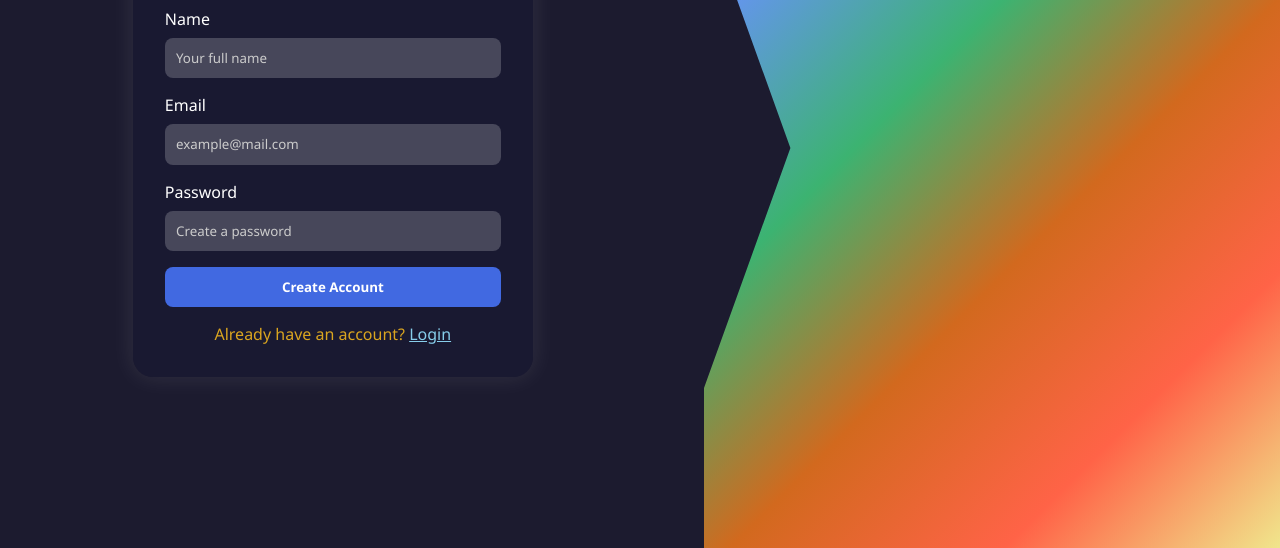
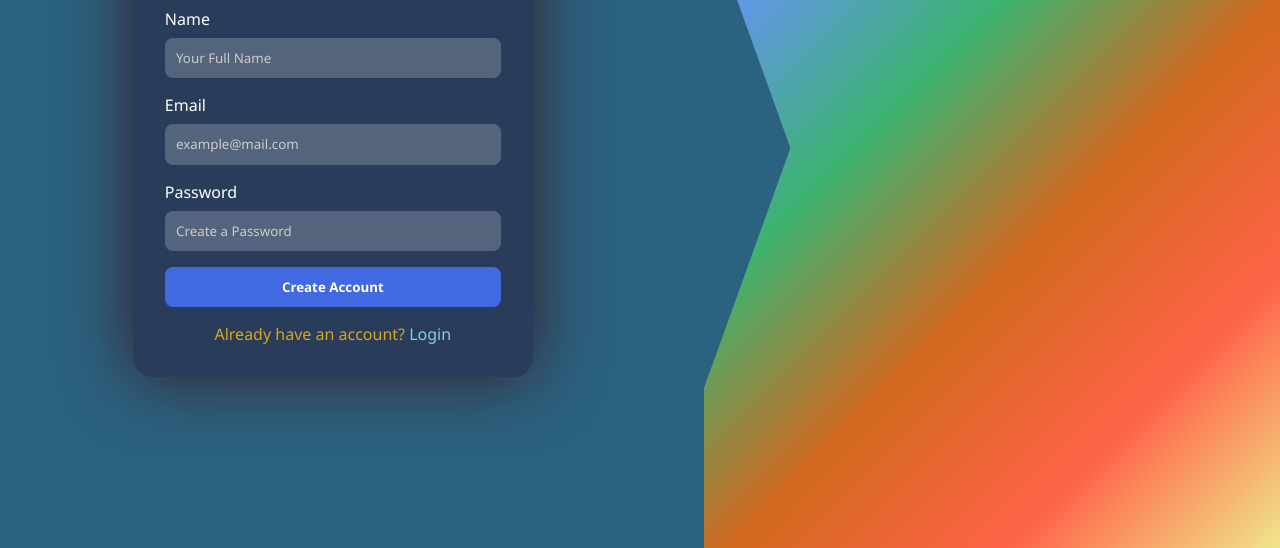
Before and after one commit to KTKarthick006/Rapicure, a plain HTML site: page frontend/signup.html in a window 1280 px wide. Shown: the part 252-800 px from the top of the page. Drawn offline with Linux system fonts and the light colour scheme.

Commit message:
fix: added animations in login and signup

```diff
--- a/frontend/signup.html
+++ b/frontend/signup.html
@@ -1,5 +1,6 @@
 <!DOCTYPE html>
 <html lang="en">
+
 <head>
   <meta charset="UTF-8">
   <meta name="viewport" content="width=device-width, initial-scale=1.0">
@@ -15,7 +16,7 @@
     body {
       display: flex;
       height: 100vh;
-      background: #1c1b2f; /* Deep royal background */
+      background: #2b6280;
       color: white;
     }
 
@@ -28,18 +29,18 @@
     }
 
     .form-box {
-      background: rgba(25, 25, 50, 0.7);
+      background: #293d5b;
       padding: 2rem;
       border-radius: 20px;
       width: 90%;
       max-width: 400px;
-      box-shadow: 0 0 25px rgba(255, 255, 255, 0.1);
+      box-shadow: 0 0 70px rgba(62, 6, 6, 0.743);
     }
 
     h2 {
       text-align: center;
       margin-bottom: 1.5rem;
-      color: #c9a0dc; /* Light royal purple */
+      color: #c9a0dc;
     }
 
     label {
@@ -67,12 +68,14 @@
     button {
       width: 100%;
       padding: 0.7rem;
-      background: #4169e1; /* Royal blue */
+      background: #4169e1;
       border: none;
       border-radius: 8px;
       color: white;
       font-weight: bold;
       cursor: pointer;
+      transition: 0.6s;
+
     }
 
     button:hover {
@@ -82,7 +85,7 @@
     .footer {
       text-align: center;
       margin-top: 1rem;
-      color: #daa520; /* goldenrod */
+      color: #daa520;
     }
 
     .wave-section {
@@ -111,27 +114,52 @@
         padding: 2rem;
       }
     }
+
+    .inputEntry {
+      transition: 0.4s;
+    }
+
+    .inputEntry:hover {
+      transform: scale(1.05);
+    }
+
+    button:hover {
+      background: #001cf4;
+      border-radius: 18px;
+    }
+    a {
+      text-decoration: none;
+    }
   </style>
 </head>
+
 <body>
   <div class="form-container">
     <div class="form-box">
       <h2>Sign Up</h2>
       <form action="/user/signup" method="POST">
+        <div class="inputEntry">
           <label for="name">Name</label>
-        <input type="text" name="name" id="name" placeholder="Your full name" required>
+          <input type="text" name="name" id="name" placeholder="Your Full Name" required>
+        </div>
 
+        <div class="inputEntry">
           <label for="email">Email</label>
           <input type="email" name="email" id="email" placeholder="example@mail.com" required>
+        </div>
 
+        <div class="inputEntry">
           <label for="password">Password</label>
-        <input type="password" name="password" id="password" placeholder="Create a password" required>
+          <input type="password" name="password" id="password" placeholder="Create a Password" required>
+        </div>
 
         <button type="submit">Create Account</button>
       </form>
-      <div class="footer">Already have an account? <a href="/login" style="color: #87ceeb; text-decoration: underline;">Login</a></div>
+      <div class="footer">Already have an account? <a href="/frontend/login.html"
+          style="color: #87ceeb;">Login</a></div>
     </div>
   </div>
   <div class="wave-section"></div>
 </body>
+
 </html>
```
Also changed, not shown: frontend/login.html (+1 -1 lines). Lines whose indentation alone changed are shown as unchanged.
